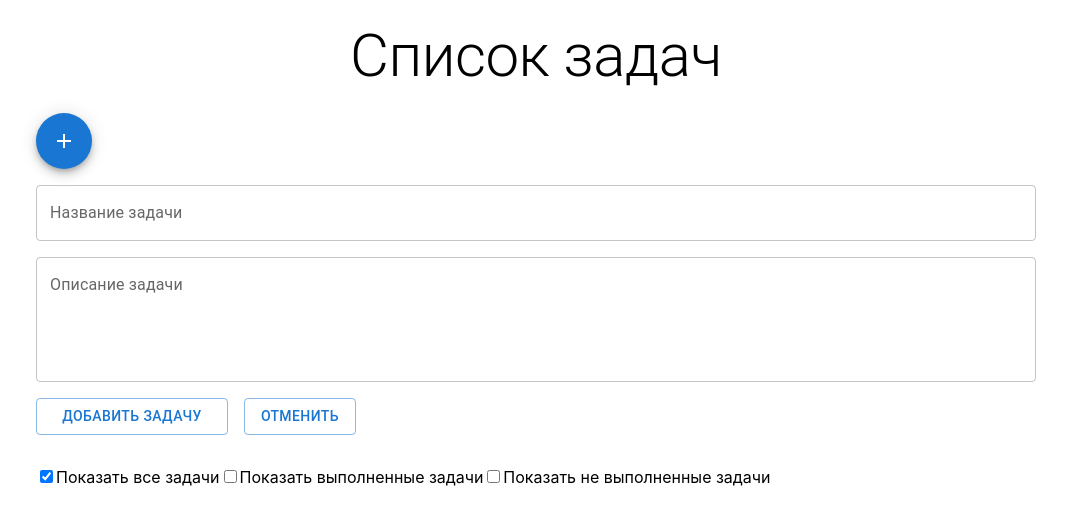
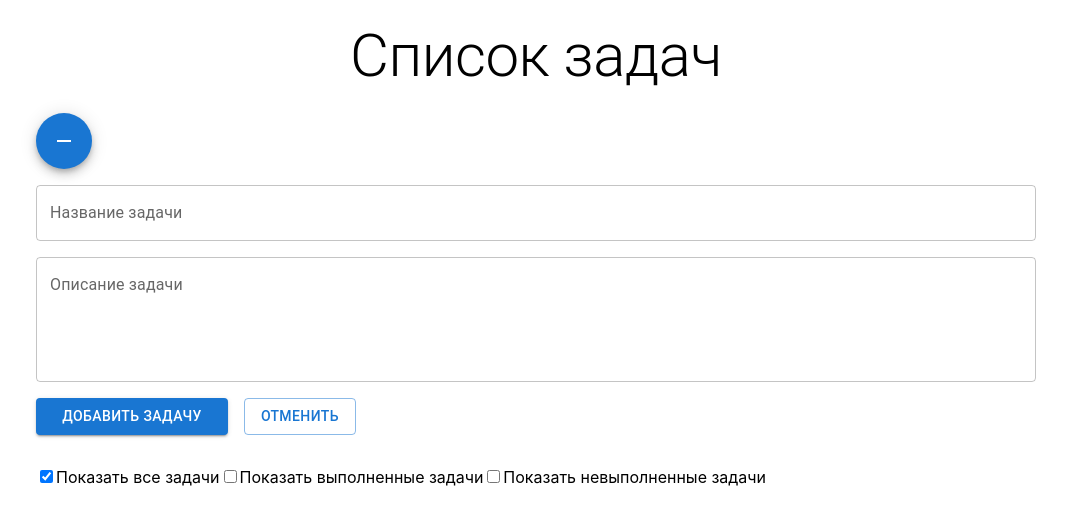
Before and after one commit to Hydrobee3000/todo, a React (Create React App) app: page / in a window 1280 px wide. Both pictures are taken after a click on the button "add". Shown: the top 524 px of the page, without its empty margins (104-1171 px from the left). Built offline with nearby package versions, Linux system fonts and the light colour scheme.

Commit message:
Изменен стиль кнопок, кода, добавлены комментарии

```diff
--- a/src/App.tsx
+++ b/src/App.tsx
@@ -4,54 +4,68 @@ import TaskForm from './components/TaskForm'
 import TaskList from './components/TaskList'
 import { Task } from './types'
 import AddIcon from '@mui/icons-material/Add'
+import RemoveIcon from '@mui/icons-material/Remove'
 
 const App: React.FC = () => {
-  const [tasks, setTasks] = useState<Task[]>([])
+  const [tasks, setTasks] = useState<Task[]>([]) // список задач
+  const [isCreatingTask, setIsCreatingTask] = useState(false) // создается ли новая задача
+  // фильтрация
   const [showAllTasks, setShowAllTasks] = useState(true)
   const [showCompleted, setShowCompleted] = useState(false)
   const [showIncomplete, setShowIncomplete] = useState(false)
-  const [showTaskForm, setShowTaskForm] = useState(false)
 
+  // Создание новой задачи
   const createTask = (newTask: Task) => {
     setTasks([...tasks, newTask])
-    setShowTaskForm(false)
+    setIsCreatingTask(false)
   }
 
+  // Отмена создания новой задачи
   const cancelAddTask = () => {
-    setShowTaskForm(false)
+    setIsCreatingTask(false)
   }
 
+  // Удаление задачи по id
   const deleteTask = (taskId: number) => {
     setTasks(tasks.filter((task) => task.id !== taskId))
   }
 
+  // Переключения статуса выполнения задачи по id
   const toggleTask = (taskId: number) => {
     setTasks(tasks.map((task) => (task.id === taskId ? { ...task, completed: !task.completed } : task)))
   }
 
+  // Обновление задачи
   const updateTask = (updatedTask: Task) => {
     setTasks((prevTasks) => prevTasks.map((task) => (task.id === updatedTask.id ? updatedTask : task)))
   }
 
+  // Фильтр показа всех задач
   const handleShowAllTasksChange = () => {
     setShowAllTasks(true)
     setShowCompleted(false)
     setShowIncomplete(false)
   }
 
+  // Фильтр показа выполненных задач
   const handleShowCompletedChange = () => {
     setShowAllTasks(false)
     setShowCompleted(true)
     setShowIncomplete(false)
   }
 
+  // Фильтр показа невыполненных задач
   const handleShowIncompleteChange = () => {
     setShowAllTasks(false)
     setShowCompleted(false)
     setShowIncomplete(true)
   }
 
-  // Фильтрации задач
+  const handleAddIconClick = () => {
+    setIsCreatingTask(!isCreatingTask)
+  }
+
+  // Фильтрация задач
   const filteredTasks = tasks.filter((task) => {
     if (showAllTasks) return true
     if (showCompleted && task.completed) return true
@@ -65,13 +79,27 @@ const App: React.FC = () => {
         Список задач
       </Typography>
 
-      <Tooltip title='Добавить новую задачу' placement='top-start'>
-        <Fab style={{ marginBottom: '1rem' }} color='primary' aria-label='add' onClick={() => setShowTaskForm(true)}>
-          <AddIcon />
-        </Fab>
-      </Tooltip>
-      {showTaskForm && <TaskForm onCreateTask={createTask} onCancelCreate={cancelAddTask} />}
+      {/* Добавление новой задачи */}
+      {!isCreatingTask ? (
+        <>
+          <Tooltip title={'Добавить новую задачу'} placement='top-start'>
+            <Fab style={{ marginBottom: '1rem' }} color='primary' aria-label='add' onClick={handleAddIconClick}>
+              <AddIcon />
+            </Fab>
+          </Tooltip>
+        </>
+      ) : (
+        <>
+          <Tooltip title={'Отменить создание задачи'} placement='top-start'>
+            <Fab style={{ marginBottom: '1rem' }} color='primary' aria-label='cancel' onClick={handleAddIconClick}>
+              {<RemoveIcon />}
+            </Fab>
+          </Tooltip>
+          <TaskForm onCreateTask={createTask} onCancelCreate={cancelAddTask} />
+        </>
+      )}
 
+      {/* Фильтры задач */}
       <div>
         <label>
           <input type='checkbox' checked={showAllTasks} onChange={handleShowAllTasksChange} />
@@ -83,9 +111,11 @@ const App: React.FC = () => {
         </label>
         <label>
           <input type='checkbox' checked={showIncomplete} onChange={handleShowIncompleteChange} />
-          Показать не выполненные задачи
+          Показать невыполненные задачи
         </label>
       </div>
+
+      {/* Список задач */}
       <TaskList tasks={filteredTasks} onDeleteTask={deleteTask} onToggleTask={toggleTask} onUpdateTask={updateTask} />
     </div>
   )
--- a/src/components/TaskEditForm.tsx
+++ b/src/components/TaskEditForm.tsx
@@ -43,7 +43,7 @@ const TaskEditForm: React.FC<TaskEditFormProps> = ({ task, onSaveTask, onCancelE
         />
       </CardContent>
       <CardActions>
-        <Button variant='outlined' type='button' onClick={handleSubmit}>
+        <Button variant='contained' type='button' onClick={handleSubmit}>
           Сохранить
         </Button>
         <Button variant='outlined' type='button' onClick={onCancelEdit}>
--- a/src/components/TaskForm.tsx
+++ b/src/components/TaskForm.tsx
@@ -8,12 +8,13 @@ interface TaskFormProps {
 }
 
 const TaskForm: React.FC<TaskFormProps> = ({ onCreateTask, onCancelCreate }) => {
-  const [title, setTitle] = useState('')
-  const [description, setDescription] = useState('')
+  const [title, setTitle] = useState('') // заголовок
+  const [description, setDescription] = useState('') // описание
 
   const handleSubmit = (e: React.FormEvent) => {
     e.preventDefault()
     if (title.trim()) {
+      // Создание новой задачи и добавление в список задач
       const newTask: Task = { title, description, id: Date.now(), completed: false }
       onCreateTask(newTask)
       setTitle('')
@@ -45,7 +46,7 @@ const TaskForm: React.FC<TaskFormProps> = ({ onCreateTask, onCancelCreate }) =>
       />
 
       <div>
-        <Button type='submit' variant='outlined' style={{ marginLeft: 'auto', marginRight: '1rem', width: '12rem' }}>
+        <Button type='submit' variant='contained' style={{ marginLeft: 'auto', marginRight: '1rem', width: '12rem' }}>
           Добавить задачу
         </Button>
         <Button variant='outlined' onClick={onCancelCreate} style={{ width: '7rem' }}>
```
